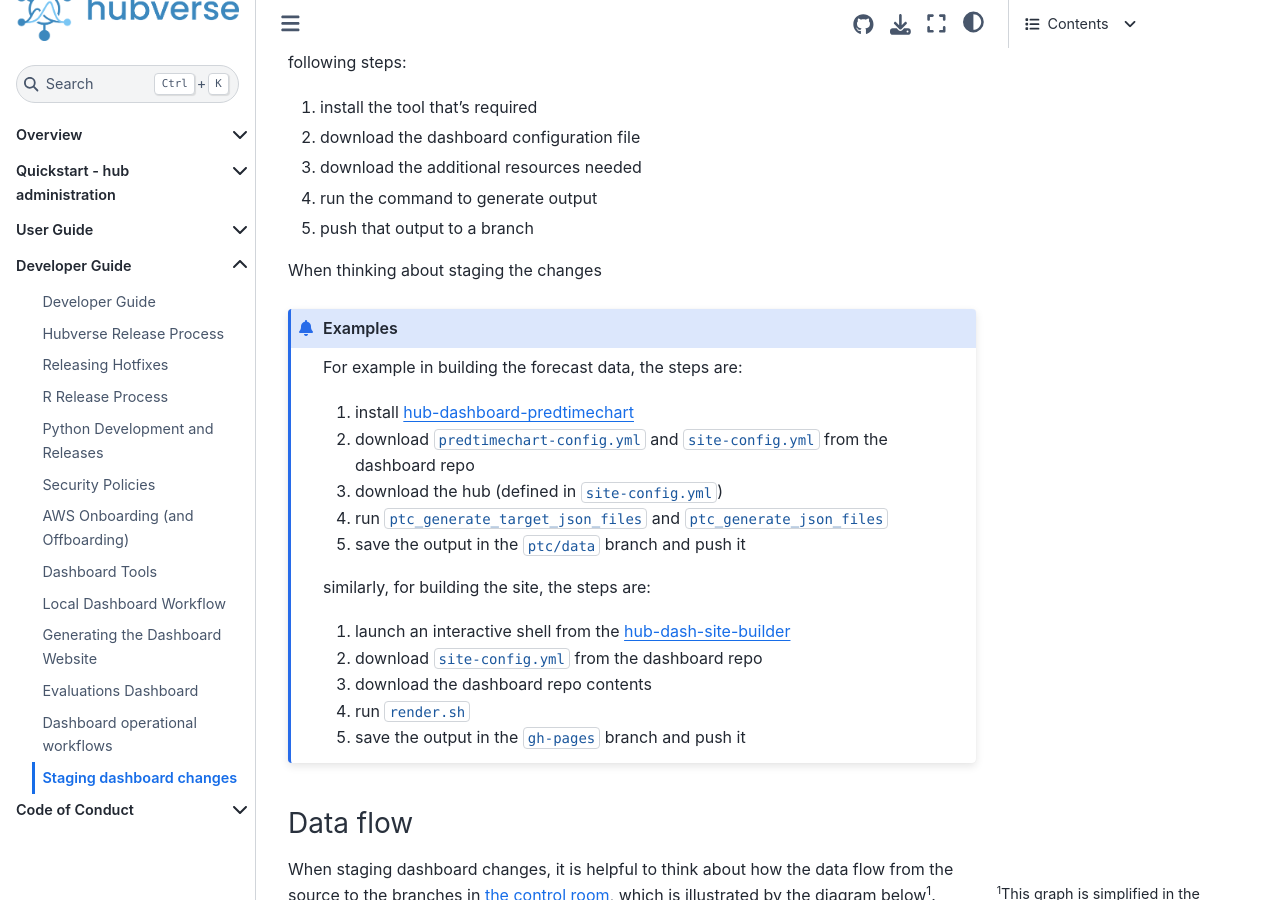
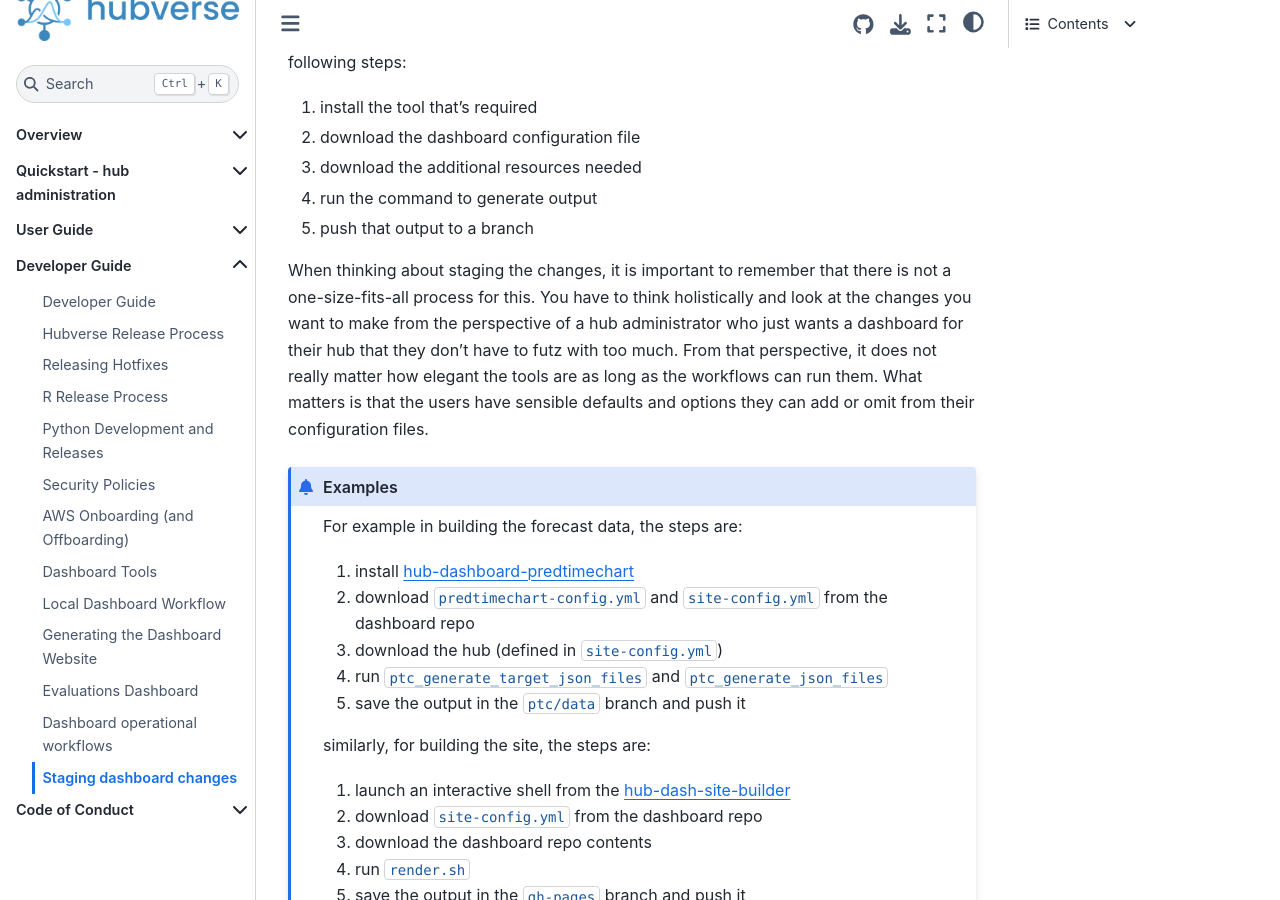
Before and after one commit to hubverse-org/hubDocs, a Sphinx documentation site: the page built from docs/source/developer/dashboard-staging.md, in a window 1280 px wide and 900 px high, scrolled down 855 px. Built offline with Sphinx 7.4.7 and the Sphinx Book theme 1.1.4, drawn with Linux system fonts in a browser that asks for light colours; comment, search, counter and statistics services are not loaded.

Commit message:
add note about holistic look at the process

```diff
--- a/docs/source/developer/dashboard-staging.md
+++ b/docs/source/developer/dashboard-staging.md
@@ -42,7 +42,14 @@ branches of the repository. In order to do that, they use the following steps:
 4. run the command to generate output
 5. push that output to a branch
 
-When thinking about staging the changes
+When thinking about staging the changes, it is important to remember that there
+is not a one-size-fits-all process for this. You have to think holistically and
+look at the changes you want to make from the perspective of a hub administrator
+who just wants a dashboard for their hub that they don't have to futz with too
+much. From that perspective, it does not really matter how elegant the tools are
+as long as the workflows can run them. What matters is that the users have
+sensible defaults and options they can add or omit from their configuration
+files.
 
 :::{admonition} Examples
 
```
